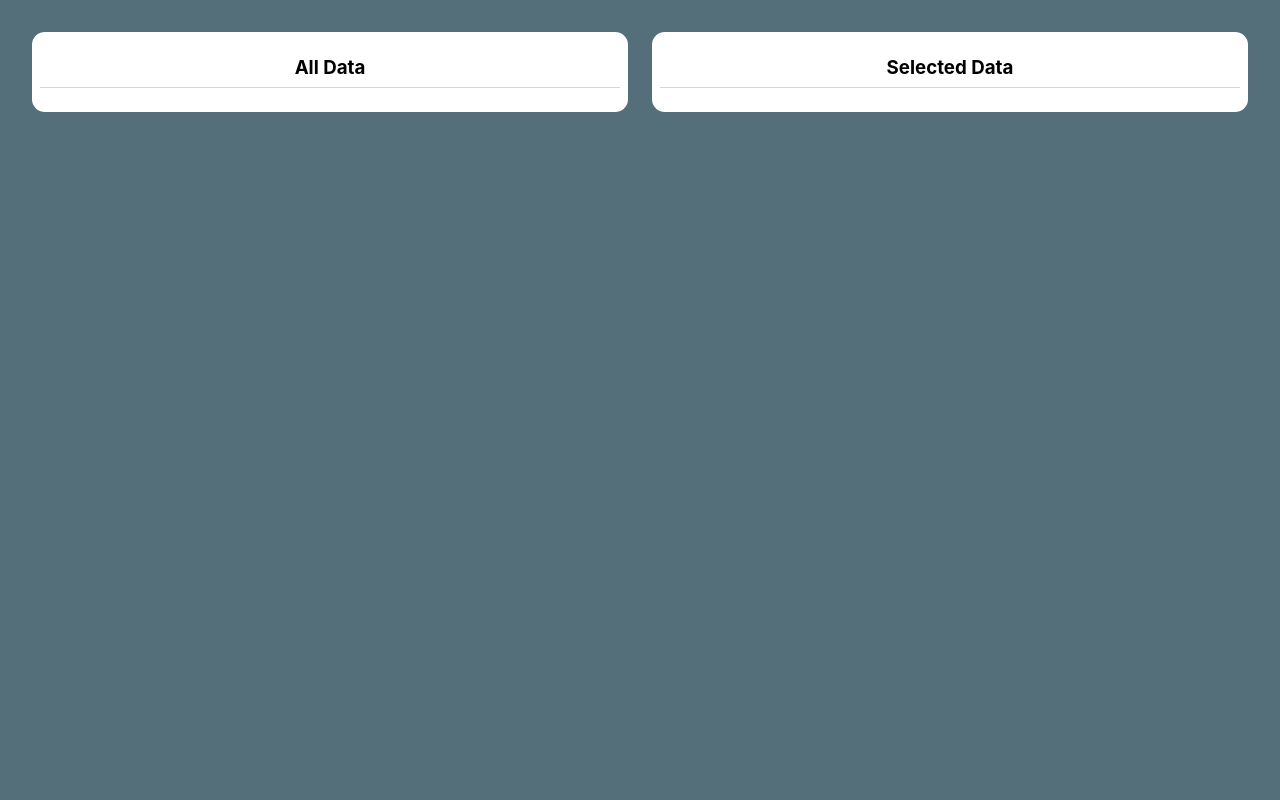
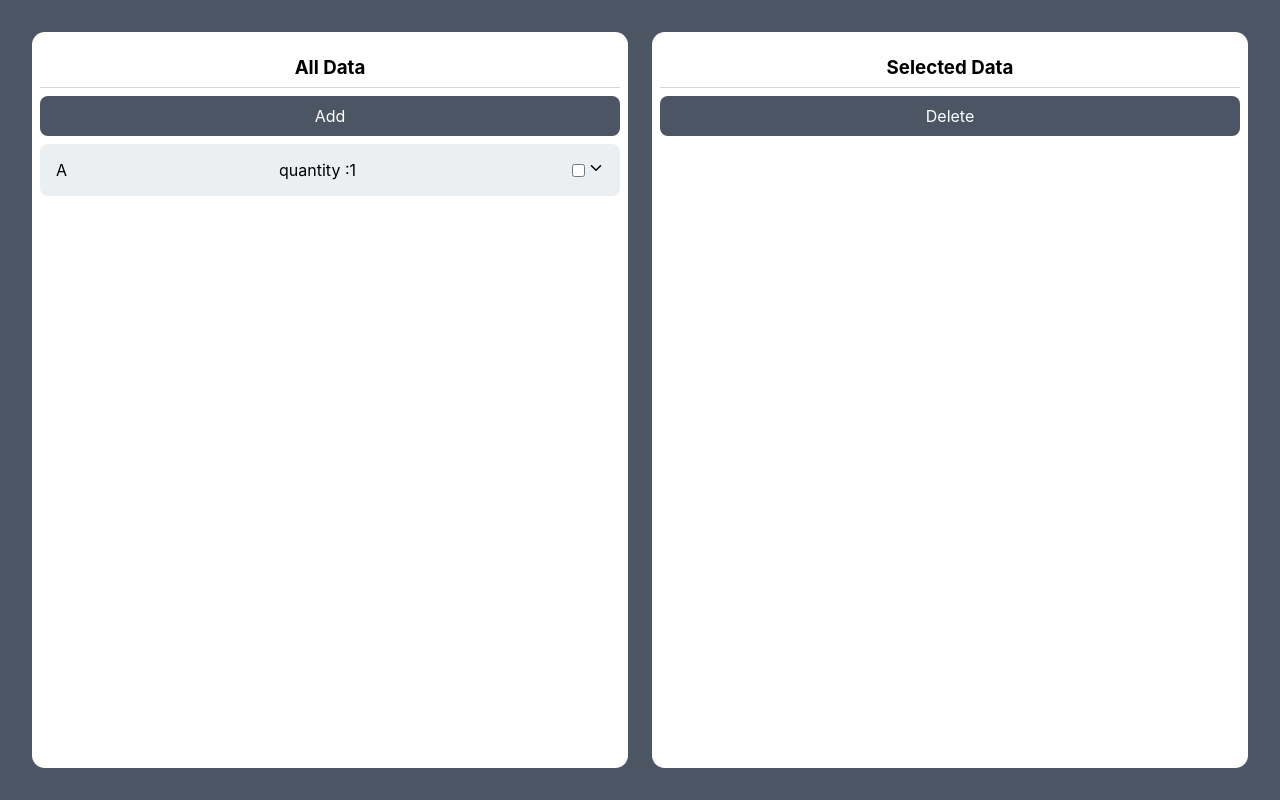
Before and after one commit to MobinaBakhshpour/Task-, a React (Create React App) app: page / in a window 1280 px wide. Built offline with nearby package versions, Linux system fonts and the light colour scheme.

Commit message:
add Select component

```diff
--- a/package.json
+++ b/package.json
@@ -6,6 +6,7 @@
     "@testing-library/jest-dom": "^5.14.1",
     "@testing-library/react": "^13.0.0",
     "@testing-library/user-event": "^13.2.1",
+    "@types/react-icons": "^3.0.0",
     "react": "^19.0.0",
     "react-dom": "^19.0.0",
     "react-scripts": "5.0.1",
--- a/src/App.css
+++ b/src/App.css
@@ -1,7 +1,12 @@
-body{
-  background-color: #546E7A;
+:root {
+  --bgColor: rgba(75, 85, 99, 1);
 }
-.App{
+
+body {
+  background-color: var(--bgColor);
+}
+
+.App {
   display: flex;
   flex-direction: row;
   justify-content: center;
--- a/src/App.js
+++ b/src/App.js
@@ -1,12 +1,17 @@
 import './App.css';
 import React from 'react';
 import Box from './box/Box';
+import Select from './selectElement/Select';
 
 function App() {
   return (
     <div className="App">
-      <Box title="All Data" />
-      <Box title="Selected Data" />
+      <Box title="All Data" name="Add">
+        <div className="selects">
+          <Select id='A' quantity='1' />
+        </div>
+      </Box>
+      <Box title="Selected Data" name="Delete" />
     </div>
   );
 }
--- a/src/box/Box.css
+++ b/src/box/Box.css
@@ -1,22 +1,42 @@
-:root{
+:root {
     box-sizing: border-box;
 }
-.container{
+
+.container {
     display: flex;
     flex-direction: column;
-    justify-content: space-between;
+    justify-content: start;
     align-items: center;
     border-radius: 0.8rem;
     background-color: white;
     padding: 1.5rem 0.5rem;
     width: 100%;
+    height: calc(100vh - 7rem);
 }
-.title{
+
+.title {
     width: 100%;
     border-bottom: 1px solid #CFD8DC;
 }
-.title h3{
-    margin:0;
+
+.title h3 {
+    margin: 0;
     padding-bottom: 8px;
     text-align: center;
 }
+
+.btn {
+    background-color: var(--bgColor);
+    color: white;
+    width: 100%;
+    height: 2.5rem;
+    border-radius: 0.5rem;
+    text-align: center;
+    align-content: center;
+    cursor: pointer;
+    margin-top: 0.5rem;
+}
+
+.selects {
+    width: 100%;
+}
--- a/src/box/Box.js
+++ b/src/box/Box.js
@@ -1,11 +1,13 @@
-import './Box.css' ;
+import './Box.css';
 import React from 'react';
 
+export default function Box(props) {
 
-export default function Box(props) {
     return (
-        <div className="container">
+        <div className="container" id='container'>
             <div className="title"><h3>{props.title}</h3></div>
+            <div className="btn">{props.name}</div>
+            {props.children}
         </div>
     )
 }
--- /dev/null
+++ b/src/selectElement/Select.css
@@ -0,0 +1,19 @@
+.select {
+    display: flex;
+    flex-direction: row;
+    justify-content: space-between;
+    align-items: center;
+    margin-top: 0.5rem;
+    padding: 0 1rem;
+    border-radius: 0.5rem;
+    background-color: #ECEFF1;
+}
+
+.groupCheckboxIcon {
+    align-items: center;
+    display: flex;
+}
+
+#arrow {
+    transition: all 180ms ease-in 80ms;
+}
--- /dev/null
+++ b/src/selectElement/Select.js
@@ -0,0 +1,29 @@
+import { click } from '@testing-library/user-event/dist/click';
+import './Select.css';
+import React from 'react';
+import { IoIosArrowDown } from "react-icons/io";
+
+export default function Select(props) {
+
+    function clickArrow() {
+        let arrowElm = document.getElementById('arrow');
+
+        arrowElm.style.transform == '' ? arrowElm.style.transform = 'rotate(180deg)' : arrowElm.style.transform = '';
+
+    }
+
+
+
+    return (
+        <div className="select">
+            <span className="idName">{props.id}</span>
+            <p className='quantity'>quantity :{props.quantity}</p>
+            <div className='groupCheckboxIcon'>
+                <input type="checkbox" name="checkbox" id="" />
+                <div id="arrow" onClick={clickArrow}>
+                    <IoIosArrowDown />
+                </div>
+            </div>
+        </div>
+    )
+}
```
Also changed, not shown: 1 other file (tests, documents, lock files or other folders).
